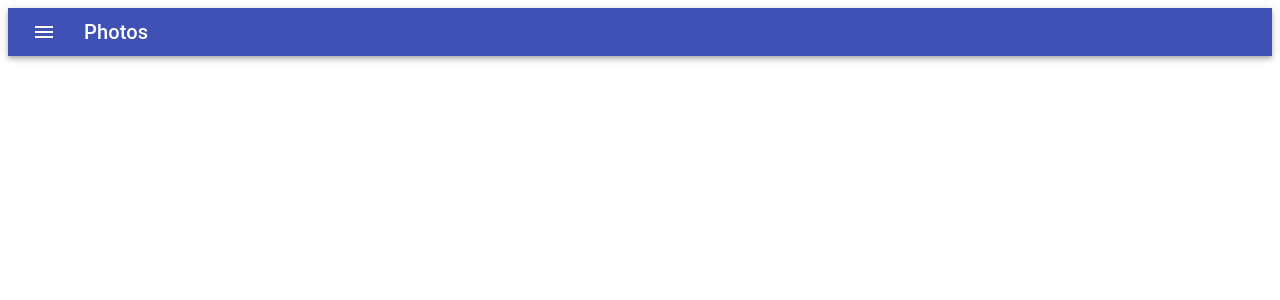
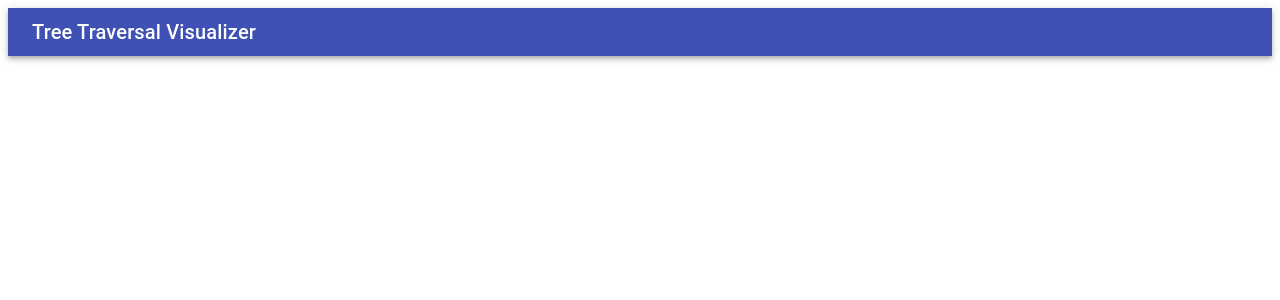
Before and after one commit to ariasadeghi530/tree-traversal-visualizer, a React (Create React App) app in the folder client/: page / in a window 1280 px wide. Shown: the top 300 px of the page. Built offline with nearby package versions, Linux system fonts and the light colour scheme.

Commit message:
updated title of navbar and added framer motion

```diff
--- a/client/package.json
+++ b/client/package.json
@@ -8,6 +8,7 @@
     "@testing-library/jest-dom": "^4.2.4",
     "@testing-library/react": "^9.5.0",
     "@testing-library/user-event": "^7.2.1",
+    "framer-motion": "^1.11.0",
     "react": "^16.13.1",
     "react-dom": "^16.13.1",
     "react-scripts": "3.4.1"
--- a/client/src/components/Nav/nav.js
+++ b/client/src/components/Nav/nav.js
@@ -3,8 +3,7 @@
 import AppBar from '@material-ui/core/AppBar';
 import Toolbar from '@material-ui/core/Toolbar';
 import Typography from '@material-ui/core/Typography';
-import IconButton from '@material-ui/core/IconButton';
-import MenuIcon from '@material-ui/icons/Menu';
+
 
 const useStyles = makeStyles((theme) => ({
   root: {
@@ -22,11 +21,8 @@
     <div className={classes.root}>
       <AppBar position="static">
         <Toolbar variant="dense">
-          <IconButton edge="start" className={classes.menuButton} color="inherit" aria-label="menu">
-            <MenuIcon />
-          </IconButton>
           <Typography variant="h6" color="inherit">
-            Photos
+            Tree Traversal Visualizer
           </Typography>
         </Toolbar>
       </AppBar>
```
Also changed, not shown: 1 other file (tests, documents, lock files or other folders).
